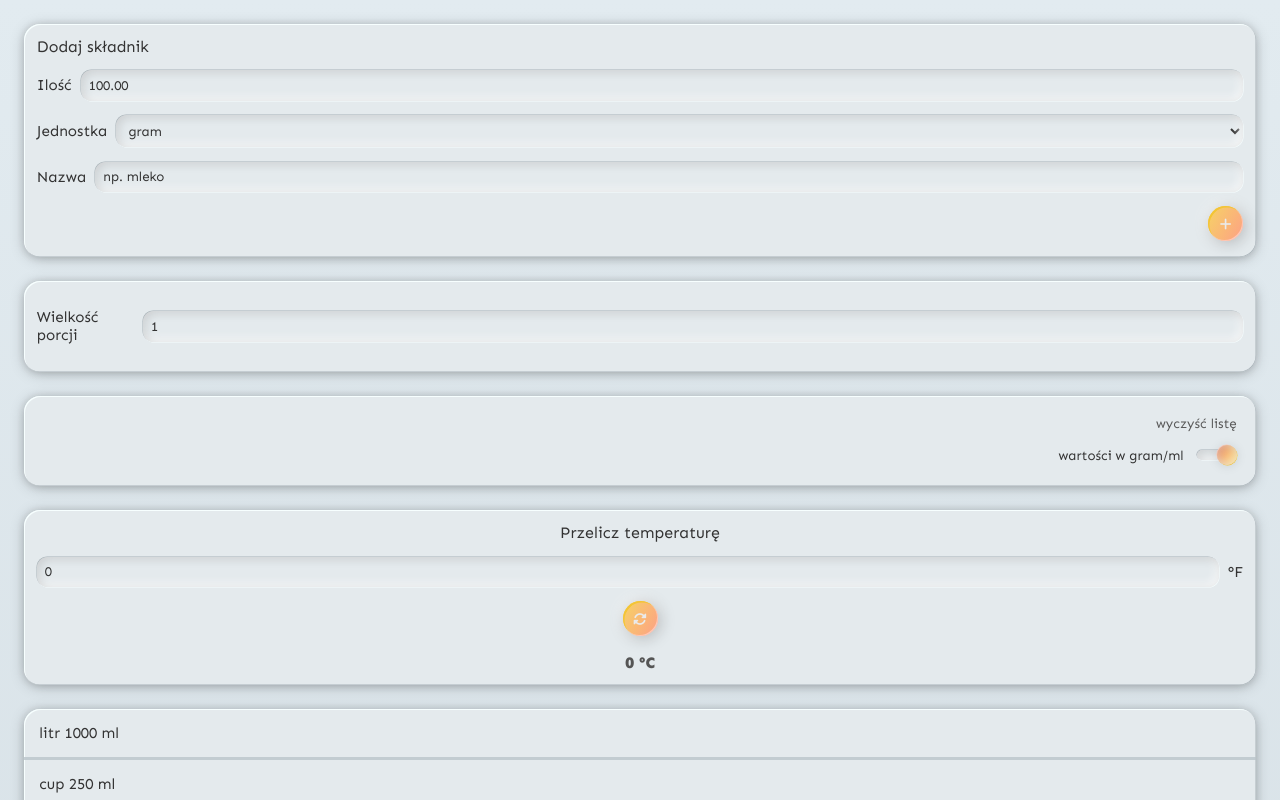
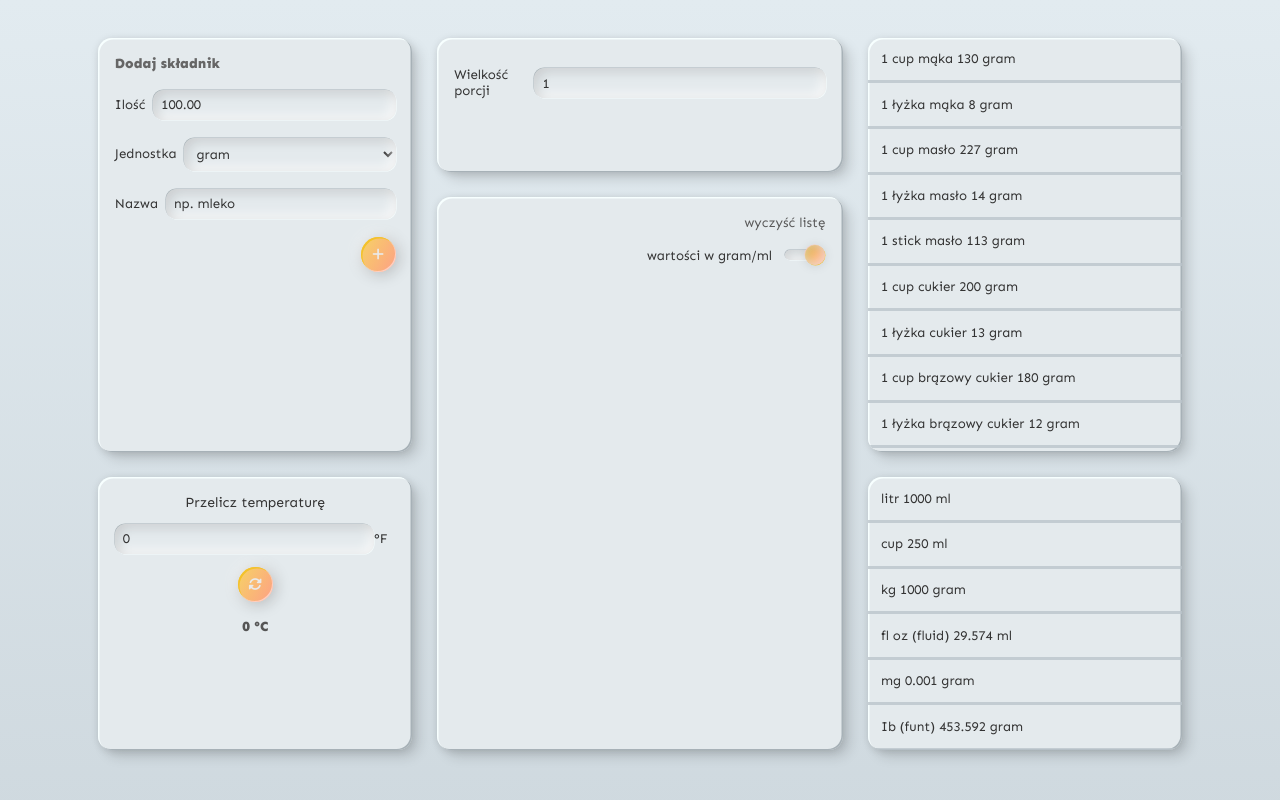
Before and after one commit to MartaZaorska/cooking_calculator_app, a plain HTML site: page dist/index.html in a window 1280 px wide. Both pictures are taken after a click on the button "wartości w gram/ml". Shown: the top 800 px of the page. Drawn offline with Linux system fonts and the light colour scheme.

Commit message:
Added desktop style, fixed functionality, updated README.md, added manifest.json, serviceWorker.js, icons - PWA app

```diff
--- a/dist/index.html
+++ b/dist/index.html
@@ -3,7 +3,14 @@
   <head>
     <meta charset="UTF-8" />
     <meta name="viewport" content="width=device-width, initial-scale=1.0" />
+    <meta name="theme-color" content="#e4eaed" />
+    <meta
+      name="description"
+      content="Aplikacja do obliczania ilość produktów użytych w przepisie i temperatury"
+    />
     <title>Cooking Calculator</title>
+    <link rel="manifest" href="manifest.json" />
+    <link rel="shortcut icon" href="./images/icons/app-icon-64x64.png" />
     <link rel="stylesheet" href="css/main.min.css" />
     <script
       src="https://kit.fontawesome.com/1df1c9dc3d.js"
@@ -12,13 +19,21 @@
     ></script>
   </head>
   <body>
-    <section class="container">
+    <div class="error"></div>
+
+    <main class="container">
       <section class="add_ingredient box">
         <h3 class="add_ingredient__title">Dodaj składnik</h3>
         <form class="add_ingredient__form">
           <div class="add_ingredient__control">
             <label for="amount">Ilość </label>
-            <input type="text" id="amount" name="amount" placeholder="100.00" />
+            <input
+              type="text"
+              id="amount"
+              autocomplete="off"
+              name="amount"
+              placeholder="100.00"
+            />
           </div>
           <div class="add_ingredient__control">
             <label for="unit">Jednostka </label>
@@ -26,7 +41,13 @@
           </div>
           <div class="add_ingredient__control">
             <label for="name">Nazwa </label>
-            <input type="text" id="name" name="name" placeholder="np. mleko" />
+            <input
+              type="text"
+              id="name"
+              name="name"
+              autocomplete="off"
+              placeholder="np. mleko"
+            />
           </div>
           <div class="add_ingredient__control--button">
             <button type="submit" class="add_ingredient__button">
@@ -38,7 +59,13 @@
       <section class="portion box">
         <div class="portion__control">
           <label for="portion">Wielkość porcji</label>
-          <input type="text" id="portion_input" placeholder="1" value="1" />
+          <input
+            type="text"
+            id="portion_input"
+            placeholder="1"
+            value="1"
+            autocomplete="off"
+          />
         </div>
       </section>
       <section class="ingredients box">
@@ -78,7 +105,7 @@
       </section>
       <section class="measure box"></section>
       <section class="products box"></section>
-    </section>
+    </main>
     <script src="js/constants.js"></script>
     <script src="js/helper.js"></script>
     <script src="js/Store.js"></script>
--- a/dist/js/UI.js
+++ b/dist/js/UI.js
@@ -3,6 +3,14 @@ class UI {
     UI.displayMeasure();
     UI.displayProducts();
     UI.displayUnitSelect();
+  }
+
+  static displayError(message) {
+    const errorElement = document.querySelector(".error");
+    errorElement.innerHTML = `
+      <p class="error__text">${message}</p>
+    `;
+    setTimeout(() => (errorElement.innerHTML = ""), 3000);
   }
 
   static displayMeasure() {
@@ -11,7 +19,11 @@ class UI {
     Object.entries(WEIGHTS).forEach(item => {
       measureElement.innerHTML += `
         <div class="measure__item">
-          <span class="name">${item[0]}</span> <span class="value">${item[1].value} ${item[1].unit}</span>
+          <span class="name">${
+            item[0]
+          }</span> <span class="value">${getFloatNumber(item[1].value)} ${
+        item[1].unit
+      }</span>
         </div>
       `;
     });
@@ -45,8 +57,9 @@ class UI {
     const ingredient = { ...ingredients[index] };
     const unitValue = getUnitValue(ingredient.unit);
 
-    if (basicUnit && ingredient.unit !== "cup" && WEIGHTS[unitValue]) {
+    if (basicUnit) {
       const { amount, unit } = getValueForBasicUnit(
+        ingredient.name,
         ingredient.amount,
         unitValue
       );
@@ -62,7 +75,9 @@ class UI {
       removeIngredientHandler(e, ingredients, index)
     );
     element.innerHTML = `
-      <p class="ingredient_item__text">${ingredient.amount} ${ingredient.unit} ${ingredient.name}</p>
+      <p class="ingredient_item__text">${getFloatNumber(ingredient.amount)} ${
+      ingredient.unit
+    } ${ingredient.name}</p>
       <button class="ingredient_item__button">
         <i class="far fa-times-circle"></i>
       </button>
--- a/dist/js/constants.js
+++ b/dist/js/constants.js
@@ -12,15 +12,15 @@ const WEIGHTS = {
     unit: "gram"
   },
   "fl oz (fluid)": {
-    value: 30,
+    value: 29.5735296,
     unit: "ml"
   },
   mg: {
     value: 0.001,
     unit: "gram"
   },
-  "Ib (funt)": { value: 453.5, unit: "gram" },
-  "oz (uncja)": { value: 28.3, unit: "gram" }
+  "Ib (funt)": { value: 453.59237, unit: "gram" },
+  "oz (uncja)": { value: 28.3495231, unit: "gram" }
 };
 
 const MEASURE = [
--- a/dist/js/handlers.js
+++ b/dist/js/handlers.js
@@ -10,8 +10,8 @@ const temperatureHandler = changeScale => {
   if (changeScale) {
     resultScaleElement.setAttribute("data-scale", firstScale);
     firstScaleElement.setAttribute("data-scale", resultScale);
-    resultScaleElement.innerHTML = `&deg; ${firstScale}`;
-    firstScaleElement.innerHTML = `&deg; ${resultScale}`;
+    resultScaleElement.innerHTML = `&deg;${firstScale}`;
+    firstScaleElement.innerHTML = `&deg;${resultScale}`;
   }
 
   if (inputTemperature.value === "") {
@@ -34,8 +34,8 @@ const changeUnitHandler = e => {
   const ingredients = Store.getData();
   const basicUnitButton = document.getElementById("basic_unit");
   basicUnitButton.classList.toggle("ingredients__button_unit--active");
-  const basicUnit = basicUnitButton.getAttribute("data-value");
-  const newBasicUnit = basicUnit === "off" ? "on" : "off";
+  const newBasicUnit =
+    basicUnitButton.getAttribute("data-value") === "off" ? "on" : "off";
   basicUnitButton.setAttribute("data-value", newBasicUnit);
   UI.displayIngredients(ingredients);
 };
@@ -47,7 +47,7 @@ const portionHandler = e => {
   if (checkNumber(portion) || portion === "") {
     UI.displayIngredients(ingredients);
   } else {
-    window.alert("Wprowadź prawidłową liczbę w polu porcja");
+    UI.displayError("Wprowadź prawidłową liczbę");
   }
 };
 
@@ -56,13 +56,13 @@ const addIngredientHandler = e => {
   const ingredients = Store.getData();
   const { name, unit, amount } = e.target.elements;
   if (name.value === "" || unit.value === "" || amount.value === "") {
-    window.alert("Wszystkie pola formularza muszą zostać wypełnione");
+    UI.displayError("Wszystkie pola formularza muszą zostać wypełnione");
     return;
   }
 
   const amountValue = prepareNumber(amount.value);
   if (!checkNumber(amountValue)) {
-    window.alert("Wprowadź poprawną ilość składnika");
+    UI.displayError("Wprowadź poprawną ilość składnika");
     return;
   }
 
@@ -73,9 +73,9 @@ const addIngredientHandler = e => {
   };
 
   ingredients.push(newIngredient);
+  Store.setData(ingredients);
   UI.displayIngredients(ingredients);
   e.target.reset();
-  Store.setData(ingredients);
 };
 
 const removeIngredientHandler = (e, ingredients, index) => {
--- a/dist/js/helper.js
+++ b/dist/js/helper.js
@@ -8,13 +8,30 @@ const checkNumber = value => {
   return /^\d*\.?\d*$/.test(value);
 };
 
-const getValueForBasicUnit = (amount, unit) => {
-  return unit === "cup" || !WEIGHTS[unit]
-    ? { amount, unit }
-    : { amount: amount * WEIGHTS[unit].value, unit: WEIGHTS[unit].unit };
+const getValueForBasicUnit = (name, amount, unit) => {
+  const result = { amount, unit };
+  if (unit !== "cup" && WEIGHTS[unit]) {
+    result.amount = amount * WEIGHTS[unit].value;
+    result.unit = WEIGHTS[unit].unit;
+  } else if (PRODUCTS[name] && PRODUCTS[name][unit]) {
+    result.amount = amount * PRODUCTS[name][unit];
+    result.unit = "gram";
+  }
+  return result;
 };
 
 const getUnitValue = unit => {
   const index = unit.indexOf("/");
   return index < 0 ? unit : unit.slice(0, index);
 };
+
+const getFloatNumber = number => {
+  const value = number.toFixed(3);
+  return value.endsWith("000")
+    ? value.slice(0, -4)
+    : value.endsWith("00")
+    ? value.slice(0, -2)
+    : value.endsWith("0")
+    ? value.slice(0, -1)
+    : value;
+};
--- a/dist/js/main.js
+++ b/dist/js/main.js
@@ -1,4 +1,14 @@
 document.addEventListener("DOMContentLoaded", () => {
+  //serviceWorker
+  if ("serviceWorker" in navigator) {
+    window.addEventListener("load", () => {
+      navigator.serviceWorker
+        .register("./serviceWorker.js")
+        .then(reg => console.log("Service Worker: Registered"))
+        .catch(err => console.log("Service Worker: Error"));
+    });
+  }
+
   //DOM Elements
   const temperatureInput = document.querySelector("#input_temperature");
   const temperatureChangeButton = document.querySelector(
@@ -9,10 +19,10 @@ document.addEventListener("DOMContentLoaded", () => {
   const basicUnitButton = document.getElementById("basic_unit");
   const clearIngredientsButton = document.getElementById("clear_ingredients");
 
-  const init = async () => {
+  const init = () => {
     const ingredients = Store.getData() || [];
-    await UI.displayStartData();
-    await UI.displayIngredients(ingredients);
+    UI.displayStartData();
+    UI.displayIngredients(ingredients);
   };
 
   //Event Listener
--- a/sass/main.scss
+++ b/sass/main.scss
@@ -2,37 +2,31 @@
 
 $xl: "screen and (min-width: 1200px)";
 $lg: "screen and (min-width: 992px)";
-$md: "screen and (min-width: 768px)";
-$sm: "screen and (min-width: 576px)";
 
 $firstColor: rgb(207, 217, 223);
 $secondColor: rgb(226, 235, 240);
 $lightOrange: #f6d365;
 $darkOrange: #fda085;
 $gradient: linear-gradient(to top, $firstColor 0%, $secondColor 100%);
-$gradientOrange: linear-gradient(120deg, $darkOrange 0%, $lightOrange 100%);
+$gradientOrange: linear-gradient(120deg, $lightOrange 0%, $darkOrange 100%);
 $lightColor: #efefef;
 $darkColor: #333;
 
 %circle_btn {
   width: 35px;
   height: 35px;
-  line-height: 38px;
+  line-height: 35px;
   border-radius: 50%;
-  background: linear-gradient(120deg, $lightOrange 0%, $darkOrange 100%);
+  background: $gradientOrange;
   cursor: pointer;
   color: darken($lightColor, 2);
-  box-shadow: inset 1.5px 1.5px darken($lightOrange, 10),
-    inset -1px -1px lighten($darkOrange, 10), 2px 2px 15px rgba(0, 0, 0, 0.25),
+  box-shadow: inset 1.5px 1.5px darken($lightOrange, 12),
+    inset -1px -1px lighten($darkOrange, 12), 2px 2px 15px rgba(0, 0, 0, 0.25),
     -2px -2px 15px rgba(255, 255, 255, 1);
   &:hover {
     color: #fff;
   }
 }
-
-//background-image: linear-gradient(to top, #fddb92 0%, #d1fdff 100%);
-//background-image: linear-gradient(to top, #ebc0fd 0%, #d9ded8 100%);
-//background-image: linear-gradient(to top, #96fbc4 0%, #f9f586 100%);
 
 * {
   margin: 0;
@@ -64,6 +58,13 @@ body {
   background-image: $gradient;
   color: $darkColor;
   font-family: "Sen", sans-serif;
+  font-display: fallback;
+  position: relative;
+  @media #{$lg} {
+    font-size: 14px;
+    height: 100vh;
+    overflow: hidden;
+  }
 }
 
 i,
@@ -109,8 +110,8 @@ input,
 select {
   padding: 0.5em 0.6em;
   box-shadow: 0.5px 0.5px rgb(247, 255, 255), -0.5px -0.5px rgb(167, 177, 183),
-    inset 2px 2px 10px rgba(0, 0, 0, 0.15),
-    inset -2px -2px 10px rgb(255, 255, 255);
+    inset 3px 3px 12px rgba(0, 0, 0, 0.15),
+    inset -3px -3px 12px rgb(255, 255, 255);
   border-radius: 0.8em;
   width: 100%;
 }
@@ -119,6 +120,16 @@ select {
   width: 100%;
   height: auto;
   padding: 1.5em;
+  @media #{$lg} {
+    height: 100vh;
+    margin-top: 1.2em;
+    display: grid;
+    grid-template-rows: 21% 37% calc(42% - 25px);
+    grid-template-columns: 29% calc(42% - 50px) 29%;
+  }
+  @media #{$xl} {
+    padding: 1.5em 7em;
+  }
 }
 
 .box {
@@ -128,51 +139,69 @@ select {
   margin-bottom: 1.5em;
   border-radius: 1em;
   padding: 0.8em;
-  box-shadow: inset -0.5px -0.5px rgb(167, 177, 183),
-    inset 1px 1px rgb(247, 255, 255), 0px 1px 8px -1px rgba(0, 0, 0, 0.2),
-    0px 2px 16px -1px rgba(0, 0, 0, 0.2);
+  box-shadow: inset -1.5px -1px rgb(167, 177, 183),
+    inset 1.5px 1.5px rgb(247, 255, 255), 0px 1px 8px -1px rgba(0, 0, 0, 0.15),
+    7px 7px 13px -1px rgba(0, 0, 0, 0.15);
 
   &:last-child {
     margin-bottom: 0.1em;
+  }
+
+  @media #{$lg} {
+    overflow-y: scroll;
+    padding: 1.2em;
+  }
+}
+
+.temperature,
+.add_ingredient,
+.portion {
+  &__control {
+    margin: 0.9em 0em;
+    display: flex;
+    align-items: center;
+    label,
+    span {
+      margin-right: 0.6em;
+      font-size: 0.95em;
+    }
   }
 }
 
 .add_ingredient {
   &__title {
-    font-weight: 400;
+    font-weight: 800;
+    color: #666;
     font-size: 1em;
     margin-bottom: 0.3em;
   }
 
   &__control {
-    margin: 0.9em 0em;
-    display: flex;
-    align-items: center;
-    label {
-      margin-right: 0.6em;
-      font-size: 0.95em;
-    }
-
     &--button {
       margin-bottom: 0.2em;
       text-align: right;
+    }
+
+    @media #{$lg} {
+      margin: 1.3em 0em;
     }
   }
 
   &__button {
     @extend %circle_btn;
   }
+
+  @media #{$lg} {
+    grid-area: 1/1/3/2;
+    margin-bottom: 25px;
+  }
 }
 
 .portion {
-  &__control {
-    margin: 0.9em 0em;
-    display: flex;
-    align-items: center;
-    label {
-      margin-right: 0.6em;
-      font-size: 0.95em;
-    }
+  @media #{$lg} {
+    grid-area: 1/2/2/3;
+    margin-bottom: 25px;
+    margin-left: 25px;
   }
 }
 
@@ -183,15 +212,7 @@ select {
     font-size: 1em;
     margin-bottom: 0.3em;
   }
-  &__control {
-    margin: 0.9em 0em;
-    display: flex;
-    align-items: center;
-    span {
-      margin-left: 0.6em;
-      font-size: 0.95em;
-    }
-  }
+
   &__button {
     @extend %circle_btn;
     margin-bottom: 0.9em;
@@ -200,6 +221,10 @@ select {
   &__subtitle {
     color: #555;
     margin-top: 0.3em;
+  }
+
+  @media #{$lg} {
+    grid-area: 3/1/4/2;
   }
 }
 
@@ -215,6 +240,21 @@ select {
     &:last-child {
       border-bottom: 0px;
     }
+  }
+}
+
+.measure.box {
+  @media #{$lg} {
+    grid-area: 3/3/4/4;
+    margin-left: 50px;
+  }
+}
+
+.products.box {
+  @media #{$lg} {
+    grid-area: 1/3/3/4;
+    margin-bottom: 25px;
+    margin-left: 50px;
   }
 }
 
@@ -239,6 +279,7 @@ select {
     justify-content: space-between;
     align-items: center;
     button {
+      margin-left: 0.2em;
       i {
         font-size: 1.8em;
         color: #888;
@@ -253,6 +294,11 @@ select {
     &:last-child {
       border-bottom: 0px;
     }
+  }
+
+  @media #{$lg} {
+    grid-area: 2/2/4/3;
+    margin-left: 25px;
   }
 }
 
@@ -317,3 +363,21 @@ select {
       0px 1px 12px -1px rgba(0, 0, 0, 0.15);
   }
 }
+.error {
+  position: fixed;
+  top: 0px;
+  right: 0px;
+  padding: 0.8em;
+  z-index: 10;
+  max-width: 250px;
+  text-align: right;
+  &__text {
+    padding: 0.7em;
+    background: $gradientOrange;
+    color: #fff;
+    border-radius: 1em;
+    box-shadow: inset 1.5px 1.5px darken($lightOrange, 12),
+      inset -1px -1px lighten($darkOrange, 12), 2px 2px 15px rgba(0, 0, 0, 0.25),
+      -2px -2px 15px rgba(255, 255, 255, 1);
+  }
+}
```
Also changed, not shown: dist/css/main.min.css, dist/images/icons/app-icon-144x144.png (added), dist/images/icons/app-icon-256x256.png (added), dist/images/icons/app-icon-64x64.png (added), dist/images/icons/app-icon-96x96.png (added), dist/manifest.json (added), dist/serviceWorker.js (added), 1 other file.
